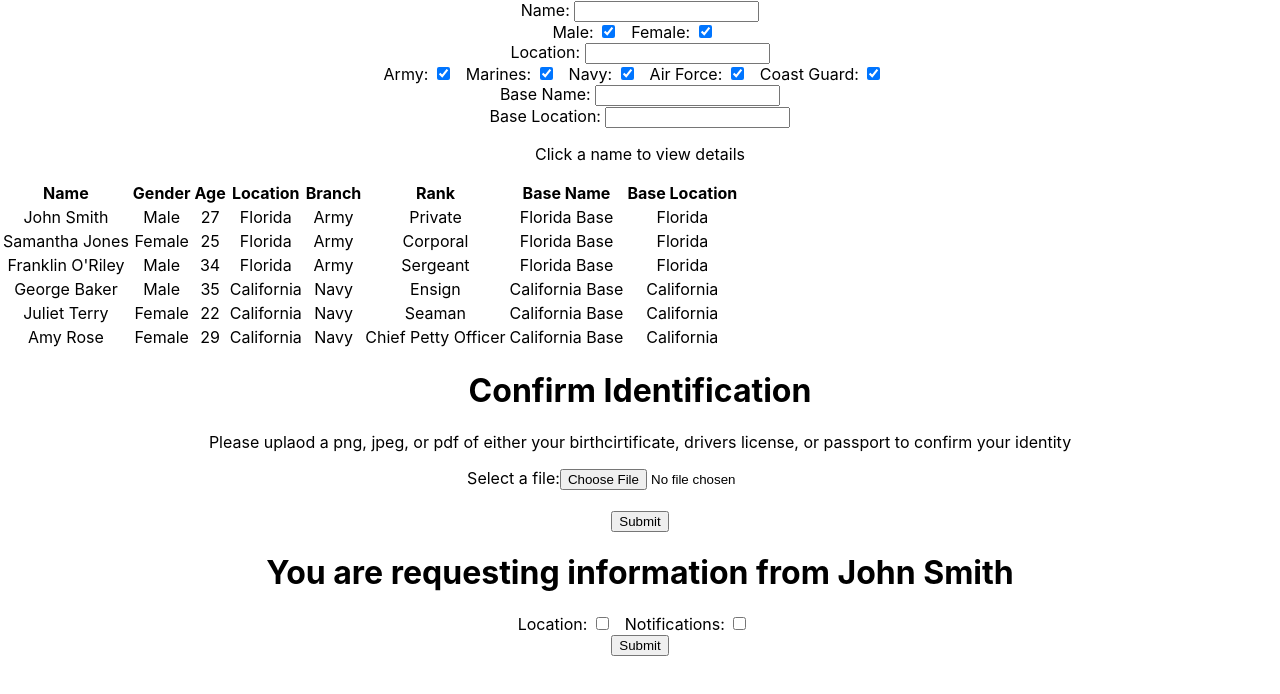
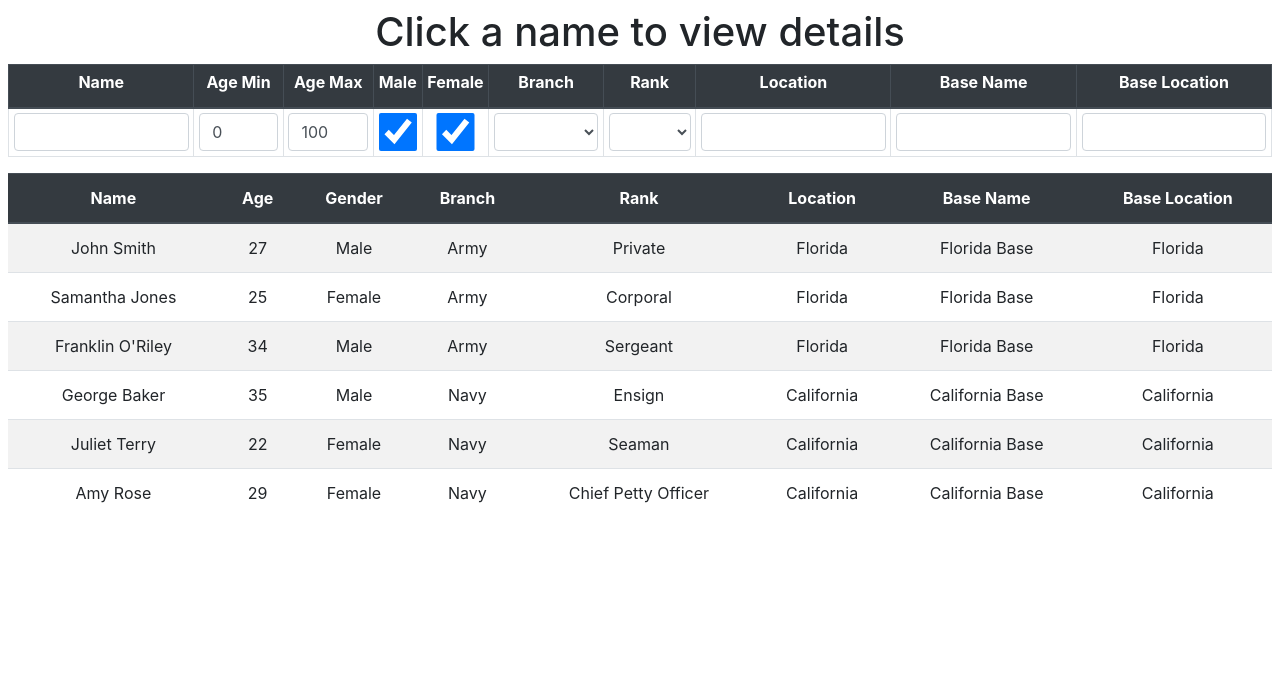
Before and after one commit to jonathanebrahimian/TuesdayGroup1, a React (Create React App) app in the folder frontend/: page / in a window 1280 px wide. Shown: the top 694 px of the page. Built offline with nearby package versions, Linux system fonts and the light colour scheme.

Commit message:
Andrew's Changes

```diff
--- a/frontend/src/App.jsx
+++ b/frontend/src/App.jsx
@@ -21,8 +21,9 @@ class App extends React.Component {
       filter: {
         name: "",
         gender: {Male: true, Female: true},
-        age: {min: -Infinity, max: Infinity},
-        branch: {Army: true, Marines: true, Navy: true, "Air Force": true, "Coast Guard": true},
+        age: {min: "0", max: "100"},
+        branch: 0,
+        rank: "",
         location: "",
         baseName: "",
         baseLocation: ""
@@ -80,13 +81,21 @@ class App extends React.Component {
   render() {
     return (
       <div className="App">
-        <ResultsFilter
+        {
+        <ResultsTable
           onFilterChange={this.onFilterChange}
           filter={this.state.filter}/>
-        <ResultsTable filter={this.state.filter}/>
+        }
+        {/*
+        <PersonnelManagement />
+        */}
+        {/*
+        <NotificationPage />
+        */}
+        {/*
         <DocumentSubmission/>
         <InformationRequest soldierName="John Smith"></InformationRequest>
-
+        */}
       </div>
     );
   }
--- a/frontend/src/components/NotificationPage.jsx
+++ b/frontend/src/components/NotificationPage.jsx
@@ -7,14 +7,17 @@ export class NotificationPage extends React.Component {
     this.state = {
       messages: [
         {
+          "type": "Message",
           "title": "Sample Title A",
           "message": "Hello there! You can now see this message here. It has some text and even a line break soon. Hopefully we can do some sort of collapsing thing with the text."
         },
         {
+          "type": "Extra Information Request",
           "title": "Sample Title B",
           "message": "Ah, you wanted to check out the second message huh? There isn't much more content to this message though."
         },
         {
+          "type": "Miscellaneous",
           "title": "Sample Title C",
           "message": "Yeah, I don't have much more to say here."
         },
@@ -25,16 +28,21 @@ export class NotificationPage extends React.Component {
 
   render() {
     return (
-      <>
+      <div className="container">
+        <h1>Notifications</h1>
         {this.state.messages.map((x, i) => (
-          <div className="message-container" onClick={() => this.setState({details: this.state.details === i ? -1 : i})}>
-            <h2>{x.title}</h2>
+          <div className="card text-left" onClick={() => this.setState({details: this.state.details === i ? -1 : i})}>
+            <div className="card-header">{x.title}</div>
             {
-              i === this.state.details ? <p>{x.message}</p> : ""
+              i !== this.state.details ? "" :
+                <div class="card-body">
+                  <h2 className="card-title">{x.type}</h2>
+                  <div className="card-text">{x.message}</div>
+                </div>
             }
           </div>
         ))}
-      </>
+      </div>
     )
   }
 }
--- a/frontend/src/components/PersonnelManagement.jsx
+++ b/frontend/src/components/PersonnelManagement.jsx
@@ -1,4 +1,7 @@
 import React from 'react';
+
+import 'bootstrap';
+import 'bootstrap/dist/css/bootstrap.min.css';
 
 export class PersonnelManagement extends React.Component {
   state = {
@@ -49,8 +52,8 @@ export class PersonnelManagement extends React.Component {
     return (<>
       <h1>Personnel Management</h1>
       <form>
-        <table>
-          <thead>
+        <table className="table table-striped">
+          <thead className="thead-dark">
             <th>Name</th>
             <th>Gender</th>
             <th>Age</th>
@@ -64,31 +67,31 @@ export class PersonnelManagement extends React.Component {
           <tbody>
             {this.state.results.map((person, i) => {
               return (<tr>
-                <td><input type="text" value={person.name} onChange={e => {
+                <td><input type="text" className="form-control" value={person.name} onChange={e => {
                   this.updateProfile(i, "name", e.target.value);
                 }}/></td>
-                <td><input type="text" value={person.gender} onChange={e => {
+                <td><input type="text" className="form-control" value={person.gender} onChange={e => {
                   this.updateProfile(i, "gender", e.target.value);
                 }}/></td>
-                <td><input type="text" value={person.age} onChange={e => {
+                <td><input type="text" className="form-control" value={person.age} onChange={e => {
                   this.updateProfile(i, "age", e.target.value);
                 }}/></td>
-                <td><input type="text" value={person.branch} onChange={e => {
+                <td><input type="text" className="form-control" value={person.branch} onChange={e => {
                   this.updateProfile(i, "branch", e.target.value);
                 }}/></td>
-                <td><input type="text" value={person.rank} onChange={e => {
+                <td><input type="text" className="form-control" value={person.rank} onChange={e => {
                   this.updateProfile(i, "rank", e.target.value);
                 }}/></td>
-                <td><input type="text" value={person.location} onChange={e => {
+                <td><input type="text" className="form-control" value={person.location} onChange={e => {
                   this.updateProfile(i, "location", e.target.value);
                 }}/></td>
-                <td><input type="text" value={person.baseName} onChange={e => {
+                <td><input type="text" className="form-control" value={person.baseName} onChange={e => {
                   this.updateProfile(i, "baseName", e.target.value);
                 }}/></td>
-                <td><input type="text" value={person.baseLocation} onChange={e => {
+                <td><input type="text" className="form-control" value={person.baseLocation} onChange={e => {
                   this.updateProfile(i, "baseLocation", e.target.value);
                 }}/></td>
-                <td><button type="button" onClick={() => this.removeProfile(i)}>Remove</button></td>
+                <td><button type="button" className="form-control" onClick={() => this.removeProfile(i)}>Remove</button></td>
               </tr>);
             })}
           </tbody>
--- a/frontend/src/components/ResultsFilter.jsx
+++ b/frontend/src/components/ResultsFilter.jsx
@@ -1,4 +1,7 @@
 import React from 'react';
+
+import 'bootstrap';
+import 'bootstrap/dist/css/bootstrap.min.css';
 
 import './../style/general.css';
 import './../style/ResultsFilter.css';
@@ -9,11 +12,29 @@ export class ResultsFilter extends React.Component {
     return (
       <>
       <form>
-          <label htmlFor="filter_name">Name: </label>
+          <table className="table table-bordered table-sm">
+            <thead className="thead-dark">
+              <tr>
+                <th><label htmlFor="filter_name" placeholder="Name">Name</label></th>
+                <th><label htmlFor="filter_age_min">Age Min</label></th>
+                <th><label htmlFor="filter_age_max">Age Max</label></th>
+                <th><label htmlFor="filter_male">Male</label></th>
+                <th><label htmlFor="filter_female">Female</label></th>
+                <th><label htmlFor="filter_branch">Branch</label></th>
+                <th><label htmlFor="filter_rank">Rank</label></th>
+                <th><label htmlFor="filter_location">Location</label></th>
+                <th><label htmlFor="filter_baseName">Base Name</label></th>
+                <th><label htmlFor="filter_baseLocation">Base Location</label></th>
+              </tr>
+            </thead>
+            <tbody className>
+              <tr>
+                <td>
                   <input
                     type="text"
                     id="filter_name"
                     name="filter_name"
+                    className="form-control"
                     value={this.props.filter.name}
                     onChange={event => {
                       let newName = event.target.value;
@@ -22,12 +43,46 @@ export class ResultsFilter extends React.Component {
 
                       this.props.onFilterChange(newFilter);
                     }}/>
-          <br/>
+                </td>
+                <td>
+                  <input
+                    type="number"
+                    id="filter_age_min"
+                    name="filter_age_min"
+                    className="form-control"
+                    min="0"
+                    max="100"
+                    value={this.props.filter.age.min}
+                    onChange={event => {
+                      let newMinAge = event.target.value;
+                      let newFilter = this.props.filter;
+                      newFilter.age.min = newMinAge;
 
-          <label htmlFor="filter_male">Male: </label>
+                      this.props.onFilterChange(newFilter);
+                    }}/>
+                </td>
+                <td>
+                  <input
+                    type="number"
+                    id="filter_age_max"
+                    name="filter_age_max"
+                    className="form-control"
+                    min="0"
+                    max="100"
+                    value={this.props.filter.age.max}
+                    onChange={event => {
+                      let newMaxAge = event.target.value;
+                      let newFilter = this.props.filter;
+                      newFilter.age.max = newMaxAge;
+
+                      this.props.onFilterChange(newFilter);
+                    }}/>
+                </td>
+                <td>
                 <input type="checkbox"
                   id="filter_male"
                   name="filter_male"
+                    className="form-control"
                   checked={this.props.filter.gender.Male}
                   onChange={event => {
                     let newMale = event.target.checked;
@@ -36,11 +91,12 @@ export class ResultsFilter extends React.Component {
 
                     this.props.onFilterChange(newFilter);
                   }}/>
-
-          <label htmlFor="filter_female">Female: </label>
+                </td>
+                <td>
                   <input type="checkbox"
                     id="filter_female"
                     name="filter_female"
+                    className="form-control"
                     checked={this.props.filter.gender.Female}
                     onChange={event => {
                       let newFemale = event.target.checked;
@@ -49,13 +105,53 @@ export class ResultsFilter extends React.Component {
 
                       this.props.onFilterChange(newFilter);
                     }}/>
-          <br/>
+                </td>
+                <td>
+                  <select
+                    id="filter_branch"
+                    name="branch"
+                    className="form-control"
+                    value={this.props.filter.branch}
+                    onChange={event => {
+                      let newBranch = parseInt(event.target.value) || 0;
+                      let newFilter = this.props.filter;
+                      newFilter.branch = newBranch;
 
-          <label htmlFor="filter_location">Location: </label>
+                      this.props.onFilterChange(newFilter);
+                    }}>
+                    <option value="0"></option>
+                    <option value="1">Army</option>
+                    <option value="2">Marines</option>
+                    <option value="3">Navy</option>
+                    <option value="4">Air Force</option>
+                    <option value="5">Coast Guard</option>
+                  </select>
+                </td>
+                <td>
+                  <select
+                    id="filter_rank"
+                    name="rank"
+                    className="form-control"
+                    value={this.props.filter.rank}
+                    onChange={event => {
+                      let newRank = event.target.value;
+                      let newFilter = this.props.filter;
+                      newFilter.rank = newRank;
+
+                      this.props.onFilterChange(newFilter);
+                    }}>
+                    <option value=""></option>
+                    <option value="Private">Private</option>
+                    <option value="Corporal">Corporal</option>
+                    <option value="Sergeant">Sergeant</option>
+                  </select>
+                </td>
+                <td>
                   <input
                     type="text"
                     id="filter_location"
                     name="filter_location"
+                    className="form-control"
                     value={this.props.filter.location}
                     onChange={event => {
                       let newLocation = event.target.value;
@@ -64,9 +160,42 @@ export class ResultsFilter extends React.Component {
 
                       this.props.onFilterChange(newFilter);
                     }}/>
-          <br/>
+                </td>
+                <td>
+                  <input
+                    type="text"
+                    id="filter_baseName"
+                    name="filter_baseName"
+                    className="form-control"
+                    value={this.props.filter.baseName}
+                    onChange={event => {
+                      let newBaseName = event.target.value;
+                      let newFilter = this.props.filter;
+                      newFilter.baseName = newBaseName;
 
-          <label htmlFor="filter_army">Army: </label>
+                      this.props.onFilterChange(newFilter);
+                    }}/>
+                </td>
+                <td>
+                  <input
+                    type="text"
+                    id="filter_baseLocation"
+                    name="filter_baseLocation"
+                    className="form-control"
+                    value={this.props.filter.baseLocation}
+                    onChange={event => {
+                      let newBaseLocation = event.target.value;
+                      let newFilter = this.props.filter;
+                      newFilter.baseLocation = newBaseLocation;
+
+                      this.props.onFilterChange(newFilter);
+                    }}/>
+                </td>
+              </tr>
+            </tbody>
+          </table>
+
+{/*
           <input type="checkbox"
             id="filter_army"
             name="filter_army"
@@ -131,36 +260,7 @@ export class ResultsFilter extends React.Component {
               this.props.onFilterChange(newFilter);
             }}/>
           <br/>
-
-          <label htmlFor="filter_baseName">Base Name: </label>
-          <input
-            type="text"
-            id="filter_baseName"
-            name="filter_baseName"
-            value={this.props.filter.baseName}
-            onChange={event => {
-              let newBaseName = event.target.value;
-              let newFilter = this.props.filter;
-              newFilter.baseName = newBaseName;
-
-              this.props.onFilterChange(newFilter);
-            }}/>
-          <br/>
-
-          <label htmlFor="filter_baseLocation">Base Location: </label>
-          <input
-            type="text"
-            id="filter_baseLocation"
-            name="filter_baseLocation"
-            value={this.props.filter.baseLocation}
-            onChange={event => {
-              let newBaseLocation = event.target.value;
-              let newFilter = this.props.filter;
-              newFilter.baseLocation = newBaseLocation;
-
-              this.props.onFilterChange(newFilter);
-            }}/>
-          <br/>
+          */}
         </form>
       </>
     );
--- a/frontend/src/components/ResultsTable.jsx
+++ b/frontend/src/components/ResultsTable.jsx
@@ -1,7 +1,11 @@
 import React from 'react';
+
+import 'bootstrap';
+import 'bootstrap/dist/css/bootstrap.min.css';
 
 import './../style/general.css';
 import './../style/ResultsTable.css';
+import { ResultsFilter } from './ResultsFilter';
 
 export class ResultsTable extends React.Component {
   constructor(props) {
@@ -75,10 +79,13 @@ export class ResultsTable extends React.Component {
     let branchMatch = filter.branch[person.branch];
     let locationMatch = person.location.match(filter)
     */
+    let branches = ["", "Army", "Marines", "Navy", "Air Force", "Coast Guard"];
+
     return (person.name.match(filter.name) &&
       filter.gender[person.gender] &&
-      (person.age >= filter.age.min && person.age <= filter.age.max) &&
-      filter.branch[person.branch] &&
+      (person.age >= (parseInt(filter.age.min) || -Infinity) && person.age <= (parseInt(filter.age.max) || Infinity)) &&
+      (filter.branch === 0 || filter.branch === branches.indexOf(person.branch)) &&
+      (filter.rank === "" || filter.rank === person.rank) &&
       person.location.match(filter.location) &&
       person.baseName.match(filter.baseName) &&
       person.baseLocation.match(filter.baseLocation))
@@ -87,16 +94,19 @@ export class ResultsTable extends React.Component {
   render() {
     return (
       <>
-        <p>Click a name to view details</p>
-        <table className="resultsTable">
-          <thead>
+        <h1>Click a name to view details</h1>
+        <ResultsFilter
+          onFilterChange={this.props.onFilterChange}
+          filter={this.props.filter} />
+        <table className="table table-striped table-hover">
+          <thead className="thead-dark">
             <tr>
               <th onClick={() => this.sortBy("name")}>Name</th>
+              <th onClick={() => this.sortBy("age")}>Age</th>
               <th onClick={() => this.sortBy("gender")}>Gender</th>
-              <th onClick={() => this.sortBy("age")}>Age</th>
-              <th onClick={() => this.sortBy("location")}>Location</th>
               <th onClick={() => this.sortBy("branch")}>Branch</th>
               <th onClick={() => this.sortBy("rank")}>Rank</th>
+              <th onClick={() => this.sortBy("location")}>Location</th>
               <th onClick={() => this.sortBy("baseName")}>Base Name</th>
               <th onClick={() => this.sortBy("baseLocation")}>Base Location</th>
               </tr>
@@ -104,15 +114,15 @@ export class ResultsTable extends React.Component {
           <tbody>
             { this.state.results.map((person, i) => {
               if (!this.personMatchesFilter(person, this.props.filter))
-                return <tr key={i} className="hidden"></tr>
+                return <></>
               return (
                 <tr key={i}>
                   <td onClick={() => this.showDetails(i)}>{person.name}</td>
+                  <td>{person.age}</td>
                   <td>{person.gender}</td>
-                  <td>{person.age}</td>
-                  <td>{person.location}</td>
                   <td>{person.branch}</td>
                   <td>{person.rank}</td>
+                  <td>{person.location}</td>
                   <td>{person.baseName}</td>
                   <td>{person.baseLocation}</td>
                 </tr>
--- a/frontend/src/style/ResultsFilter.css
+++ b/frontend/src/style/ResultsFilter.css
@@ -1,3 +1,18 @@
-input[type="checkbox"] {
-  margin-right: 1rem;
+/*
+table.resultsFilter {
+  width: 100%;
+  border-spacing: 0;
+  border: 1px solid black;
 }
+
+table.resultsFilter th, table.resultsFilter td {
+  border: 1px solid black;
+}
+
+table.resultsFilter input[type="text"], table.resultsFilter input[type="number"] {
+  width: 100%;
+  height: 100%;
+  border: 0;
+  text-align: center;
+}
+*/
--- a/frontend/src/style/ResultsTable.css
+++ b/frontend/src/style/ResultsTable.css
@@ -1,3 +1,16 @@
-.hidden {
-  display: none;
+/*
+table.resultsTable {
+  width: 100%;
+  border-spacing: 0;
+  border: 1px solid black;
 }
+
+table.resultsTable tbody tr:nth-child(odd) {
+  background: #c8c8c8;
+}
+
+table.resultsTable th, table.resultsTable td {
+  padding: 0.25rem;
+  border: 1px solid black;
+}
+*/
--- a/frontend/src/style/general.css
+++ b/frontend/src/style/general.css
@@ -2,10 +2,6 @@
   box-sizing: border-box;
 }
 
-.primary-color {
-
+div.App {
+  padding: .5rem;
 }
-
-.second-color {
-
-}
```
Lines whose indentation alone changed are shown as unchanged.
